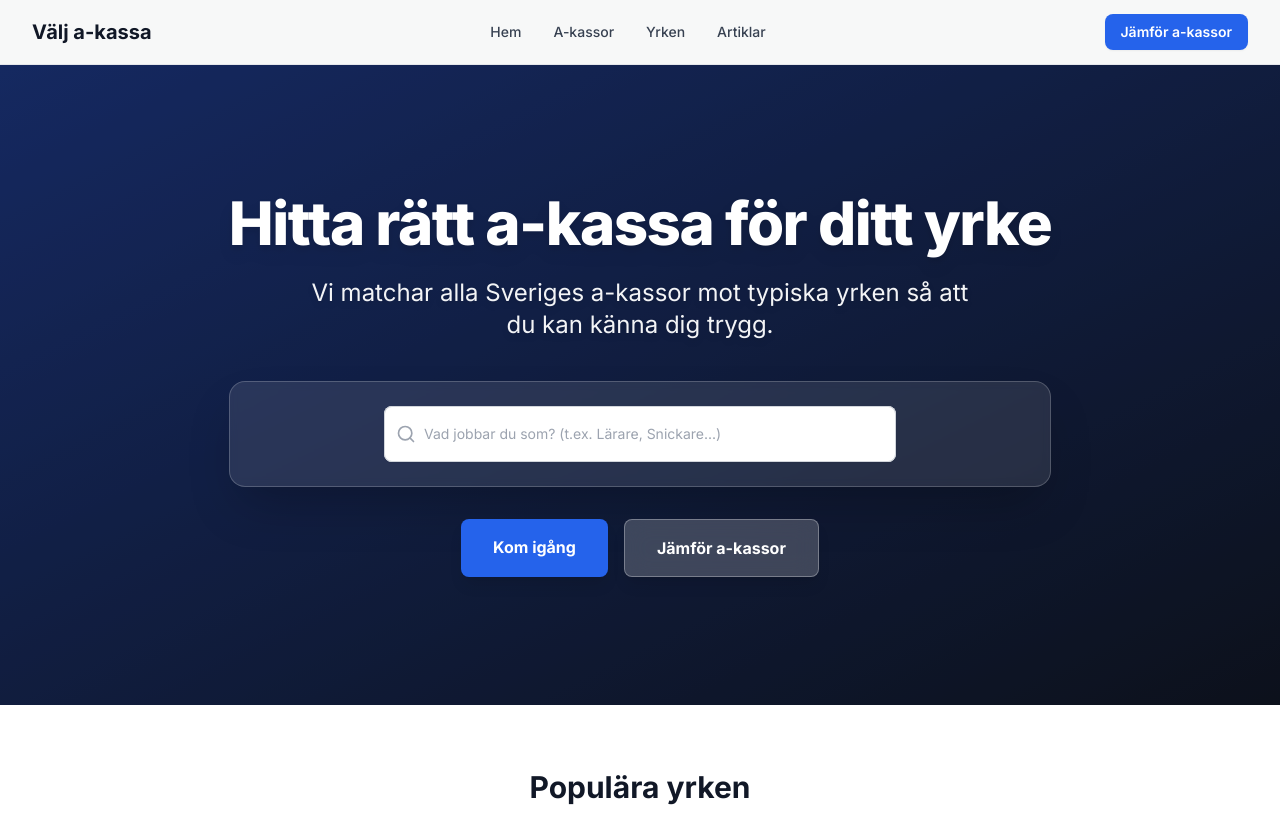
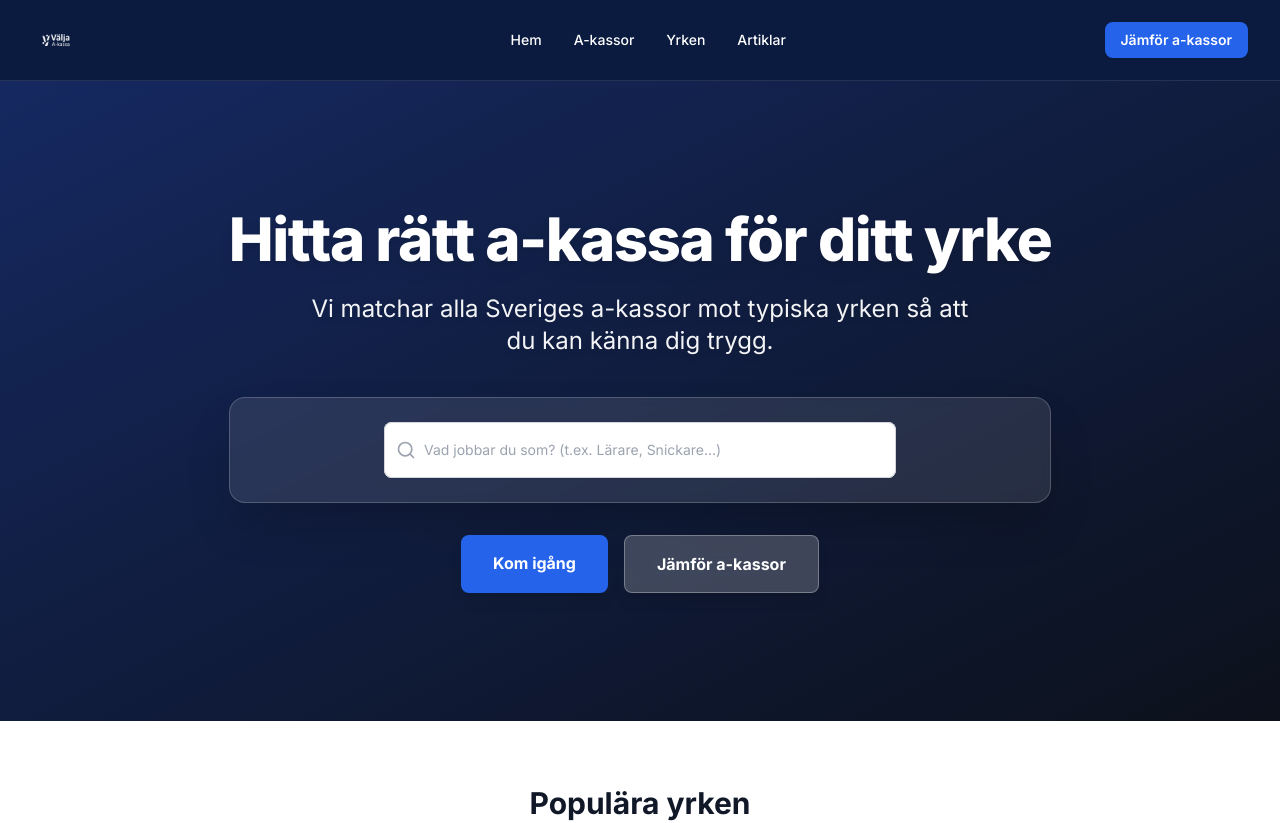
Before and after one commit to Jacobhaf/akassa-portal-v2, a Next.js app: page / in a window 1280 px wide. Shown: the top 823 px of the page. Built offline with nearby package versions, Linux system fonts and the light colour scheme.

Commit message:
Feat: Update site branding with new white logo and dark blue background

```diff
--- a/src/components/Footer.tsx
+++ b/src/components/Footer.tsx
@@ -1,16 +1,24 @@
 import Link from "next/link";
+import Image from "next/image";
 
 export default function Footer() {
     const currentYear = new Date().getFullYear();
 
     return (
-        <footer className="bg-gray-900 text-white">
+        <footer className="bg-[#0B1B3F] text-white">
             <div className="mx-auto max-w-7xl px-4 py-12 sm:px-6 lg:px-8">
                 <div className="grid grid-cols-1 md:grid-cols-3 gap-8">
                     {/* Brand Column */}
                     <div>
-                        <Link href="/" className="text-xl font-bold block mb-4">
-                            Välj a-kassa
+                        <Link href="/" className="flex items-center mb-6">
+                            <div className="relative h-12 w-40">
+                                <Image
+                                    src="/logo-valja-akassa-white.png"
+                                    alt="Välja A-kassa Logo"
+                                    fill
+                                    className="object-contain object-left"
+                                />
+                            </div>
                         </Link>
                         <p className="text-gray-400 text-sm max-w-xs mb-6">
                             Vi hjälper dig att hitta rätt a-kassa baserat på ditt yrke. Jämför enkelt och tryggt.
--- a/src/components/Header.tsx
+++ b/src/components/Header.tsx
@@ -1,6 +1,7 @@
 "use client";
 
 import Link from "next/link";
+import Image from "next/image";
 import { useState } from "react";
 import { Menu, X } from "lucide-react";
 
@@ -12,11 +13,19 @@ export default function Header() {
     };
 
     return (
-        <header className="sticky top-0 z-50 w-full border-b border-gray-200 bg-white/80 backdrop-blur-md">
-            <div className="mx-auto flex h-16 max-w-7xl items-center justify-between px-4 sm:px-6 lg:px-8">
+        <header className="sticky top-0 z-50 w-full border-b border-white/10 bg-[#0B1B3F] backdrop-blur-md">
+            <div className="mx-auto flex h-20 max-w-7xl items-center justify-between px-4 sm:px-6 lg:px-8">
                 <div className="flex items-center">
-                    <Link href="/" className="text-xl font-bold text-gray-900">
-                        Välj a-kassa
+                    <Link href="/" className="flex items-center">
+                        <div className="relative h-12 w-40">
+                            <Image
+                                src="/logo-valja-akassa-white.png"
+                                alt="Välja A-kassa Logo"
+                                fill
+                                className="object-contain object-left"
+                                priority
+                            />
+                        </div>
                     </Link>
                 </div>
 
@@ -24,25 +33,25 @@ export default function Header() {
                 <nav className="hidden md:flex items-center gap-8">
                     <Link
                         href="/"
-                        className="text-sm font-medium text-gray-700 hover:text-blue-600 transition-colors"
+                        className="text-sm font-medium text-white hover:text-blue-200 transition-colors"
                     >
                         Hem
                     </Link>
                     <Link
                         href="/#jamfor"
-                        className="text-sm font-medium text-gray-700 hover:text-blue-600 transition-colors"
+                        className="text-sm font-medium text-white hover:text-blue-200 transition-colors"
                     >
                         A-kassor
                     </Link>
                     <Link
                         href="/yrken"
-                        className="text-sm font-medium text-gray-700 hover:text-blue-600 transition-colors"
+                        className="text-sm font-medium text-white hover:text-blue-200 transition-colors"
                     >
                         Yrken
                     </Link>
                     <Link
                         href="/artiklar"
-                        className="text-sm font-medium text-gray-700 hover:text-blue-600 transition-colors"
+                        className="text-sm font-medium text-white hover:text-blue-200 transition-colors"
                     >
                         Artiklar
                     </Link>
@@ -62,7 +71,7 @@ export default function Header() {
                 <div className="flex md:hidden">
                     <button
                         type="button"
-                        className="-m-2.5 inline-flex items-center justify-center rounded-md p-2.5 text-gray-700"
+                        className="-m-2.5 inline-flex items-center justify-center rounded-md p-2.5 text-white"
                         onClick={toggleMenu}
                     >
                         <span className="sr-only">Öppna huvudmenyn</span>
```
Also changed, not shown: public/logo-valja-akassa-white.png (added).
